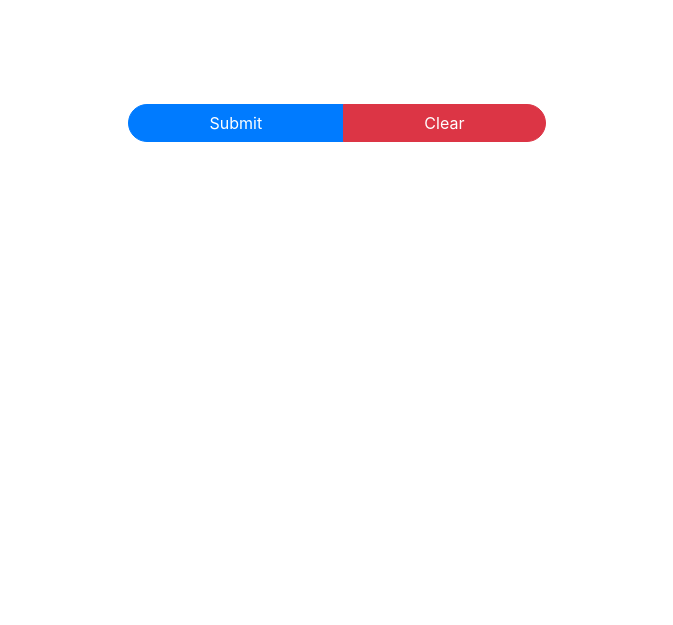
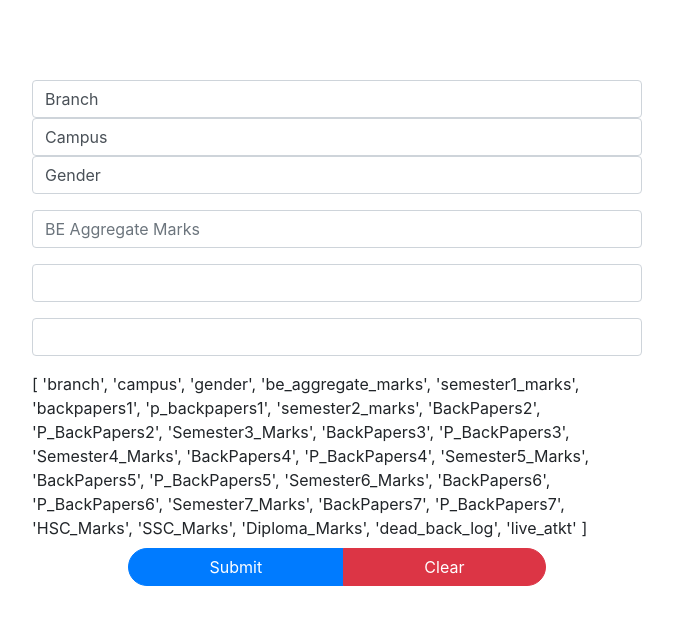
Before and after one commit to alvynabranches/research_project, a Django app: page /placement_prediction in a window 1280 px wide. Shown: the top 625 px of the page, without its empty margins (303-976 px from the left). Run offline with Django 3.2, Linux system fonts and the light colour scheme; some libraries are stand-ins or nearby versions.

Commit message:
Updated Django Website

```diff
--- a/website/templates/research/placement_prediction.html
+++ b/website/templates/research/placement_prediction.html
@@ -43,7 +43,35 @@
 <body>
     <div class="container form-container">
         <form action="" method="post">
-            <div class="form-group"></div>
+            <div class="form-group">
+                <select class="form-control" name="branch" id="branch" placeholder="Branch" required>
+                    <option value="">Branch</option>
+                    {% for e in ub %}
+                        <option value="{{ e }}">{{ e }}</option>
+                    {% endfor %}
+                </select>
+                <select class="form-control" name="campus" id="campus" placeholder="Campus" required>
+                    <option value="">Campus</option>
+                    {% for e in uc %}
+                        <option value="{{ e }}">{{ e }}</option>
+                    {% endfor %}
+                </select>
+                <select class="form-control" name="gender" id="gender" placeholder="Gender" required>
+                    <option value="">Gender</option>
+                    {% for e in ug %}
+                        <option value="{{ e }}">{{ e }}</option>
+                    {% endfor %}
+                </select>
+            </div>
+            <div class="form-group"><input type="text" class="form-control" name="be_aggregate_marks" id="be_aggregate_marks" placeholder="BE Aggregate Marks"></div>
+            <div class="form-group"><input type="text" class="form-control" name="semester1_marks" id="semester1_marks"></div>
+            <div class="form-group"><input type="text" class="form-control" name="backpapers1" id="backpapers1"></div>
+            [
+                'branch', 'campus', 'gender', 'be_aggregate_marks', 'semester1_marks', 'backpapers1', 'p_backpapers1', 'semester2_marks',
+                'BackPapers2', 'P_BackPapers2', 'Semester3_Marks', 'BackPapers3', 'P_BackPapers3', 'Semester4_Marks', 'BackPapers4',
+                'P_BackPapers4', 'Semester5_Marks', 'BackPapers5', 'P_BackPapers5', 'Semester6_Marks', 'BackPapers6', 'P_BackPapers6',
+                'Semester7_Marks', 'BackPapers7', 'P_BackPapers7', 'HSC_Marks', 'SSC_Marks', 'Diploma_Marks', 'dead_back_log', 'live_atkt'
+            ]
             <div class="btn-group d-flex pt-2 ml-5 mr-5 pl-5 pr-5">
                 <button type="submit" class="btn btn-primary btn-rnd">Submit</button>
                 <button type="reset" class="btn btn-danger btn-rnd">Clear</button>
```
